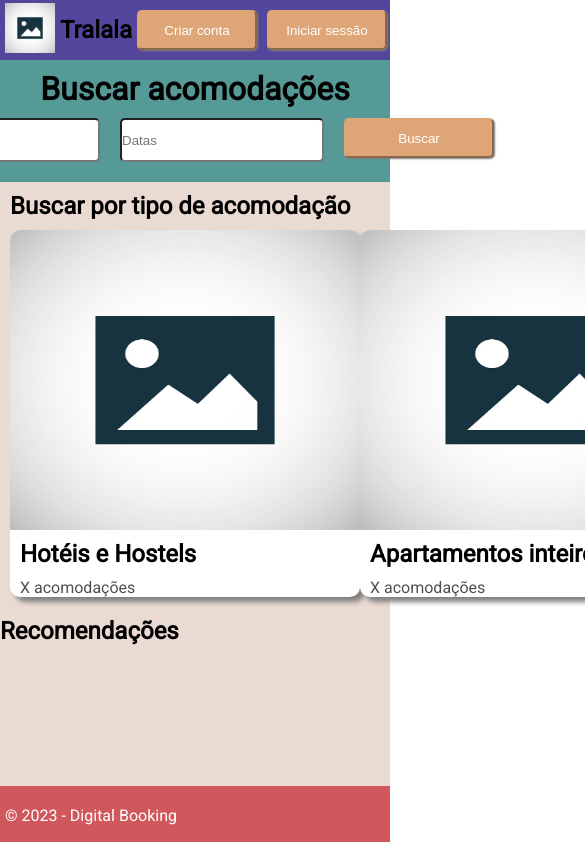
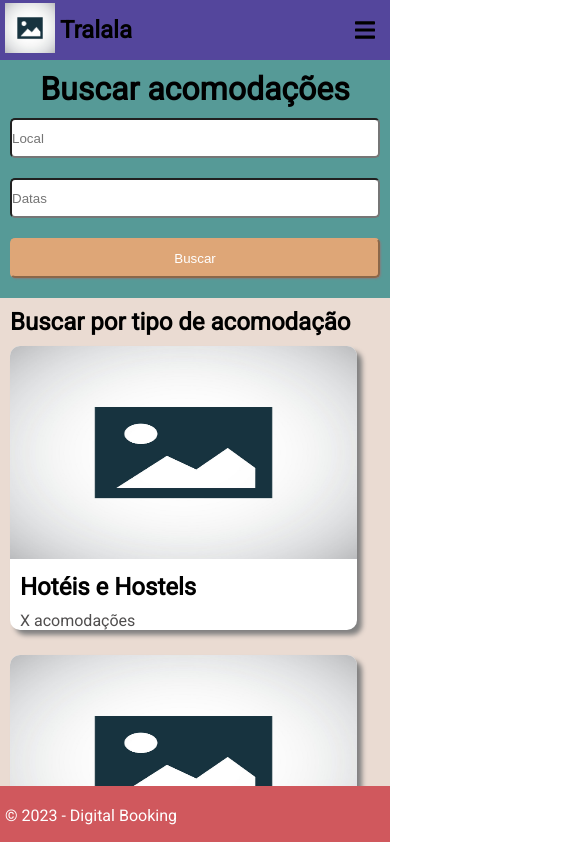
Before and after one commit to arrudaY/odecasa, a React (Vite) app in the folder FrontEnd/projeto/projetoIntegrador/: page / in a window 390 px wide. Shown: the top 842 px of the page, 585 px wide, since content can reach past the window. Built offline with nearby package versions, Linux system fonts and the light colour scheme.

Commit message:
feat: inserido sidebar e realizado alguns ajustes de responsividade

```diff
--- a/FrontEnd/projeto/projetoIntegrador/package.json
+++ b/FrontEnd/projeto/projetoIntegrador/package.json
@@ -11,6 +11,7 @@
   "dependencies": {
     "react": "^18.2.0",
     "react-dom": "^18.2.0",
+    "react-icons": "^4.8.0",
     "react-router-dom": "^6.11.1"
   },
   "devDependencies": {
--- a/FrontEnd/projeto/projetoIntegrador/src/Components/Account/Account.module.css
+++ b/FrontEnd/projeto/projetoIntegrador/src/Components/Account/Account.module.css
@@ -94,3 +94,15 @@
     color: red;
     font-size: 10px;
 }
+
+@media (max-width: 768px) {
+    .accountTxt, .accountBtn {
+        width: 346px;
+    }
+}
+
+@media (max-width: 414px) {
+    .accountTxt, .accountBtn {
+        width: 300px;
+    }
+}
--- a/FrontEnd/projeto/projetoIntegrador/src/Components/Buscador/Buscador.module.css
+++ b/FrontEnd/projeto/projetoIntegrador/src/Components/Buscador/Buscador.module.css
@@ -12,6 +12,7 @@
 .buscadorInputs{
     display: flex;
     flex-direction: row;
+    flex-wrap: wrap;
 }
 
 .buscadorTxt{
@@ -31,3 +32,9 @@
     color: white;
     box-shadow: 1px 1px 2px grey;
 }
+
+@media(max-width: 414px) {
+    .buscadorContainer, .buscadorTxt, .buscadorBtn {
+        width: 100%;
+    }
+}
--- a/FrontEnd/projeto/projetoIntegrador/src/Components/Categorias/Categorias.module.css
+++ b/FrontEnd/projeto/projetoIntegrador/src/Components/Categorias/Categorias.module.css
@@ -15,6 +15,7 @@
 .categoriasCards{
     display: flex;
     flex-direction: row;
+    flex-wrap: wrap;
     justify-content: space-between;
     font-family: "Roboto";
     margin-bottom: 20px;
@@ -30,6 +31,7 @@
     background-color: var(--color-6);
     border-radius: 10px;
     box-shadow: 5px 5px 5px grey;
+    margin-bottom: 25px;
 }
 
 .categoriasImg{
@@ -42,3 +44,21 @@
     color: rgb(80, 78, 78);
     margin-left: 10px;
 }
+
+@media (max-width: 768px) {
+    .categoriasImg{
+        width: 347px;
+        height: 190px;
+    }
+}
+
+@media (max-width: 414px) {
+    .categoriasCard{
+        display: block;
+        font-family: "Roboto";
+    }
+    .categoriasImg{
+        width: 347px;
+        height: 213px;
+    }
+}
--- a/FrontEnd/projeto/projetoIntegrador/src/Components/Login/Login.module.css
+++ b/FrontEnd/projeto/projetoIntegrador/src/Components/Login/Login.module.css
@@ -94,3 +94,15 @@
     color: red;
     font-size: 10px;
 }
+
+@media (max-width: 768px) {
+    .loginTxt, .loginBtn {
+        width: 346px;
+    }
+}
+
+@media (max-width: 414px) {
+    .loginTxt, .loginBtn {
+        width: 300px;
+    }
+}
--- a/FrontEnd/projeto/projetoIntegrador/src/Components/Navbar/Navbar.jsx
+++ b/FrontEnd/projeto/projetoIntegrador/src/Components/Navbar/Navbar.jsx
@@ -2,9 +2,15 @@ import { useEffect, useState } from "react";
 import styles from "./Navbar.module.css";
 import logo from "../../Data/no_image.png"
 import { Link, useNavigate } from "react-router-dom";
+import Sidebar from './Sidebar';
+import { FaBars } from 'react-icons/fa'
 
 const Navbar = () => {
   const navigate = useNavigate();
+  const [sidebar, setSidebar] = useState(false);
+  const [windowWidth, setWindowWidth] = useState(window.innerWidth);
+
+  const showSidebar = () => setSidebar(!sidebar)
 
   function cadastrar() {
     navigate("/cadastro");
@@ -13,6 +19,18 @@ const Navbar = () => {
   function logar() {
     navigate("/login");
   }
+
+
+  const handleResize = () => {
+    setWindowWidth(window.innerWidth);
+  };
+
+  useEffect(() => {
+    window.addEventListener("resize", handleResize);
+    return () => {
+      window.removeEventListener("resize", handleResize);
+    };
+  }, []);
 
   return (
       <nav className="sticky-top">
@@ -25,10 +43,22 @@ const Navbar = () => {
                 <h2>Tralala</h2>
               </Link>
             </div>
+            {windowWidth <= 414 ? (
+          <FaBars className={styles.navBarIcon} onClick={showSidebar} />
+        ) : (
           <div className={styles.navBarBotoes}>
-            <button onClick={cadastrar} className={styles.navBarBtn}>Criar conta</button>
-            <button onClick={logar} className={styles.navBarBtn}>Iniciar sessão</button>
+            <button onClick={cadastrar} className={styles.navBarBtn}>
+              Criar conta
+            </button>
+            <button onClick={logar} className={styles.navBarBtn}>
+              Iniciar sessão
+            </button>
           </div>
+        )}
+
+        {sidebar && (
+          <Sidebar className={styles.sidebar} active={setSidebar} />
+        )}
         </div>
       </nav>
   );
--- a/FrontEnd/projeto/projetoIntegrador/src/Components/Navbar/Navbar.module.css
+++ b/FrontEnd/projeto/projetoIntegrador/src/Components/Navbar/Navbar.module.css
@@ -26,6 +26,26 @@
   justify-content: space-evenly;
 }
 
+.navBarIcon {
+  height: 60px;
+  width: 20px;
+  display: flex;
+  background-color: var(--color-1);
+  align-items: center;
+  justify-content: center;
+  margin-right: 15px;
+}
+
+.navBarIcon .icon {
+  position: fixed;
+  color: white;
+  width: 30px;
+  height: 30px;
+  margin-top: 32px;
+  margin-left: 32px;
+  cursor: pointer;
+}
+
 .navBarLogoImg{
   width: 50px;
   height: 50px;
@@ -42,3 +62,14 @@
   color: white;
   box-shadow: 1px 1px 2px grey;
 }
+
+.hamburguer {
+  height: 40px;
+  width: 40px;
+}
+
+@media (max-width:414px) {
+  .navBarBotoes {
+    display: none;
+  }
+}
--- a/FrontEnd/projeto/projetoIntegrador/src/main.css
+++ b/FrontEnd/projeto/projetoIntegrador/src/main.css
@@ -3,6 +3,7 @@
 *{
     margin: 0;
     padding: 0;
+    box-sizing: border-box;
 }
 
 :root {
```
Also changed, not shown: 1 other file (tests, documents, lock files or other folders).
